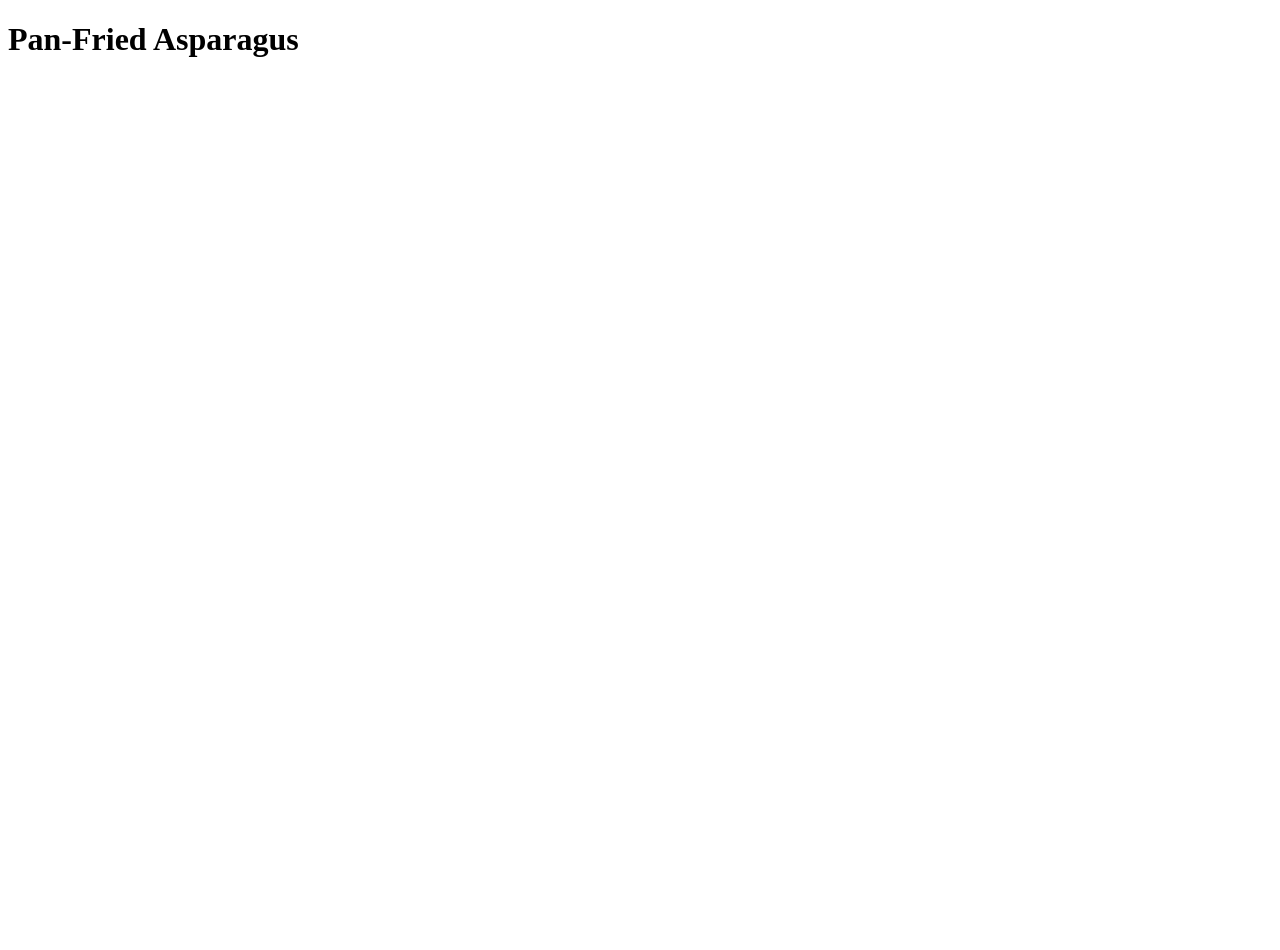
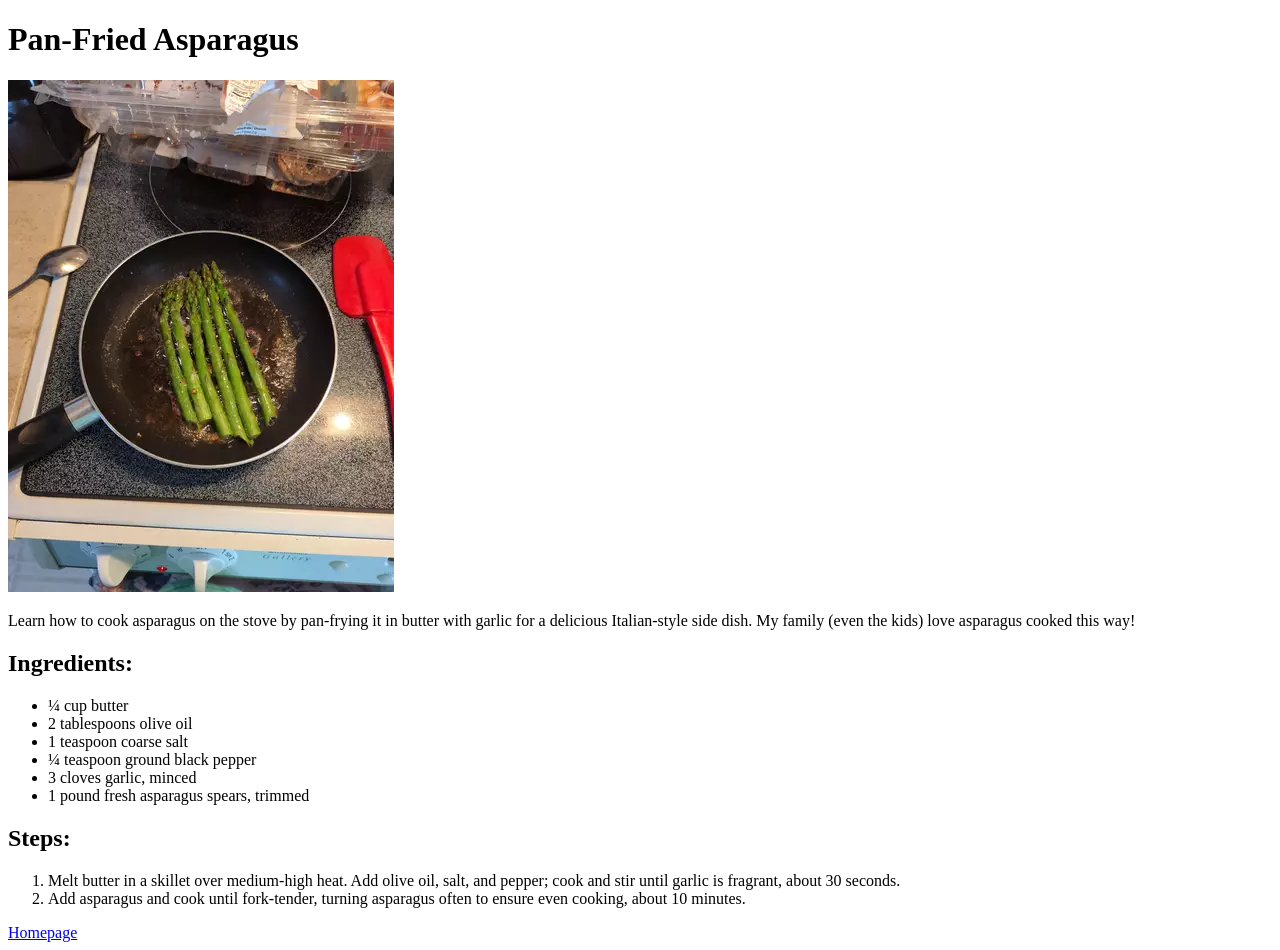
Before and after one commit to Rex-TheCreator/odin-recipes, a plain HTML site: page recipes/friedasparagus.html in a window 1280 px wide. Before the commit the page ends 800 px from the top, so only its background shows below. Drawn offline with Linux system fonts and the light colour scheme.

Commit message:
add info and link to index for _asparagus.html

```diff
--- a/recipes/friedasparagus.html
+++ b/recipes/friedasparagus.html
@@ -6,5 +6,23 @@
     </head>
     <body>
         <h1>Pan-Fried Asparagus</h1>
+        <img src="../img/asparagus.webp">
+        <p> Learn how to cook asparagus on the stove by pan-frying it in butter with garlic for
+             a delicious Italian-style side dish. My family (even the kids) love asparagus cooked this way!</p>
+             <h2>Ingredients:</h2>
+             <ul>
+                <li>¼ cup butter</li>
+                <li>2 tablespoons olive oil</li>
+                <li>1 teaspoon coarse salt</li>
+                <li>¼ teaspoon ground black pepper</li>
+                <li>3 cloves garlic, minced</li>
+                <li>1 pound fresh asparagus spears, trimmed</li>
+             </ul>
+             <h2>Steps:</h2>
+             <ol>
+                <li>Melt butter in a skillet over medium-high heat. Add olive oil, salt, and pepper; cook and stir until garlic is fragrant, about 30 seconds.</li>
+                <li>Add asparagus and cook until fork-tender, turning asparagus often to ensure even cooking, about 10 minutes.</li>
+             </ol>
+             <a href="../index.html">Homepage</a>
     </body>
 </html>
```
